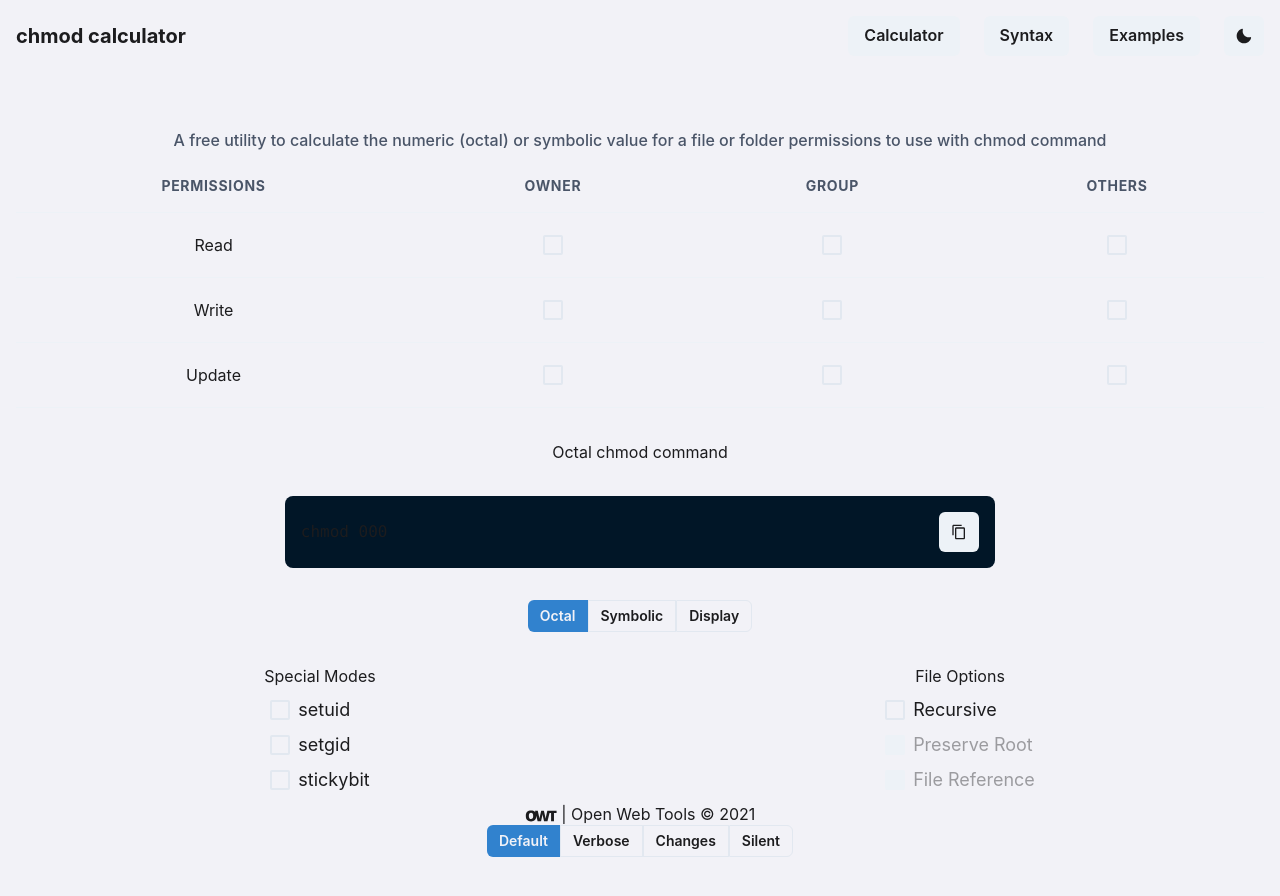
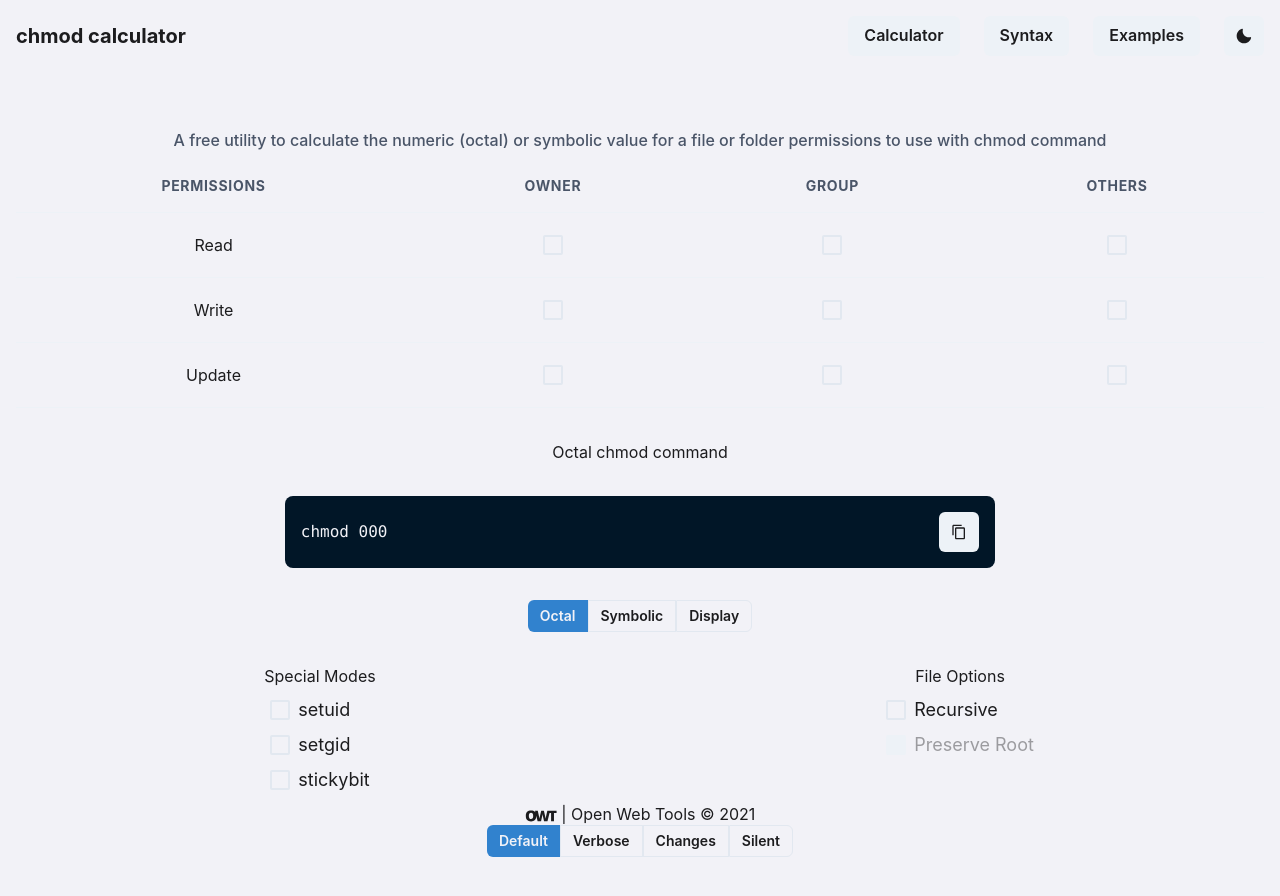
Before and after one commit to openwebtools/chmod.owtp, a Next.js app: page / in a window 1280 px wide. Shown: the top 896 px of the page. Built offline with nearby package versions, Linux system fonts and the light colour scheme.

Commit message:
color update

```diff
--- a/components/CodeElement.tsx
+++ b/components/CodeElement.tsx
@@ -50,7 +50,7 @@ const CodeElement = (props: any) => {
 
   return (
     <CodeContainer p={4} overflow="hidden">
-      <Text flex="1" as="kbd">
+      <Text flex="1" as="kbd" color="white">
         {children}
       </Text>
       {props.hideCopy ? null : <CopyButton onClick={handleCopyClick} />}
--- a/pages/index.tsx
+++ b/pages/index.tsx
@@ -274,7 +274,7 @@ const IndexPage = () => {
         <VStack>
           <Text>File Options</Text>
           <VStack align="left">
-            <CheckboxGroup size="lg">
+            <CheckboxGroup size="lg" colorScheme="blue">
               <Checkbox
                 isChecked={perms.fileOptions.folderOptions.recursive}
                 onChange={handleRecursionChange}
@@ -288,13 +288,15 @@ const IndexPage = () => {
               >
                 Preserve Root
               </Checkbox>
+              {/*
+              // To be introduced later
               <Checkbox
                 isChecked={Boolean(perms.fileOptions.referenceFile)}
                 isDisabled={true}
                 onChange={handleFileReference}
               >
                 File Reference
-              </Checkbox>
+              </Checkbox> */}
             </CheckboxGroup>
           </VStack>
         </VStack>
```
